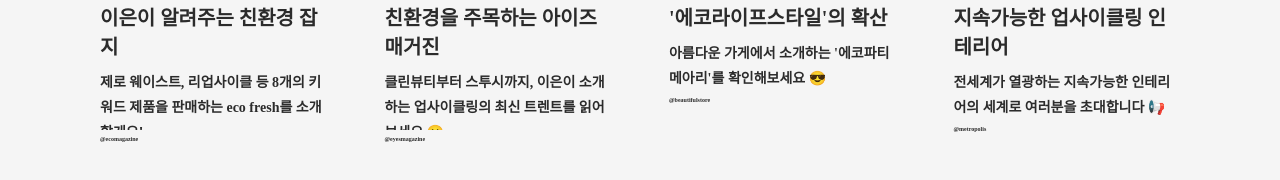
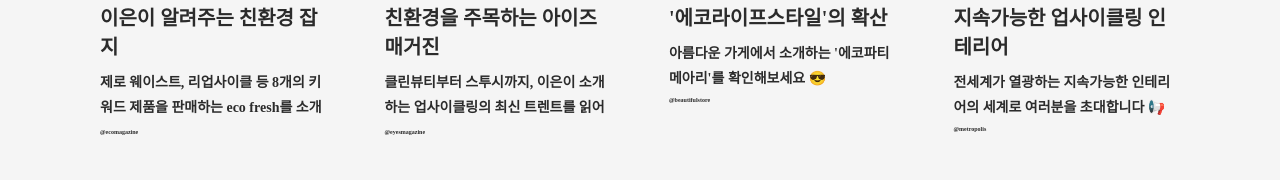
Before and after one commit to codestates-seb/seb44_main_021, a React (Create React App) app in the folder client/: page / in a window 1280 px wide. Shown: the part 1099-1279 px from the top of the page. Built offline with nearby package versions, Linux system fonts and the light colour scheme; no server answers.

Commit message:
[design]메인페이지 max-height 수정

```diff
--- a/client/src/page/Main/MainPage.module.css
+++ b/client/src/page/Main/MainPage.module.css
@@ -219,7 +219,7 @@
 }
 
 .contentsSub {
-  max-height: 7.5vh;
+  max-height: 6.6vh;
   overflow: hidden;
   font-size: 14px;
   line-height: 1.8;
```
